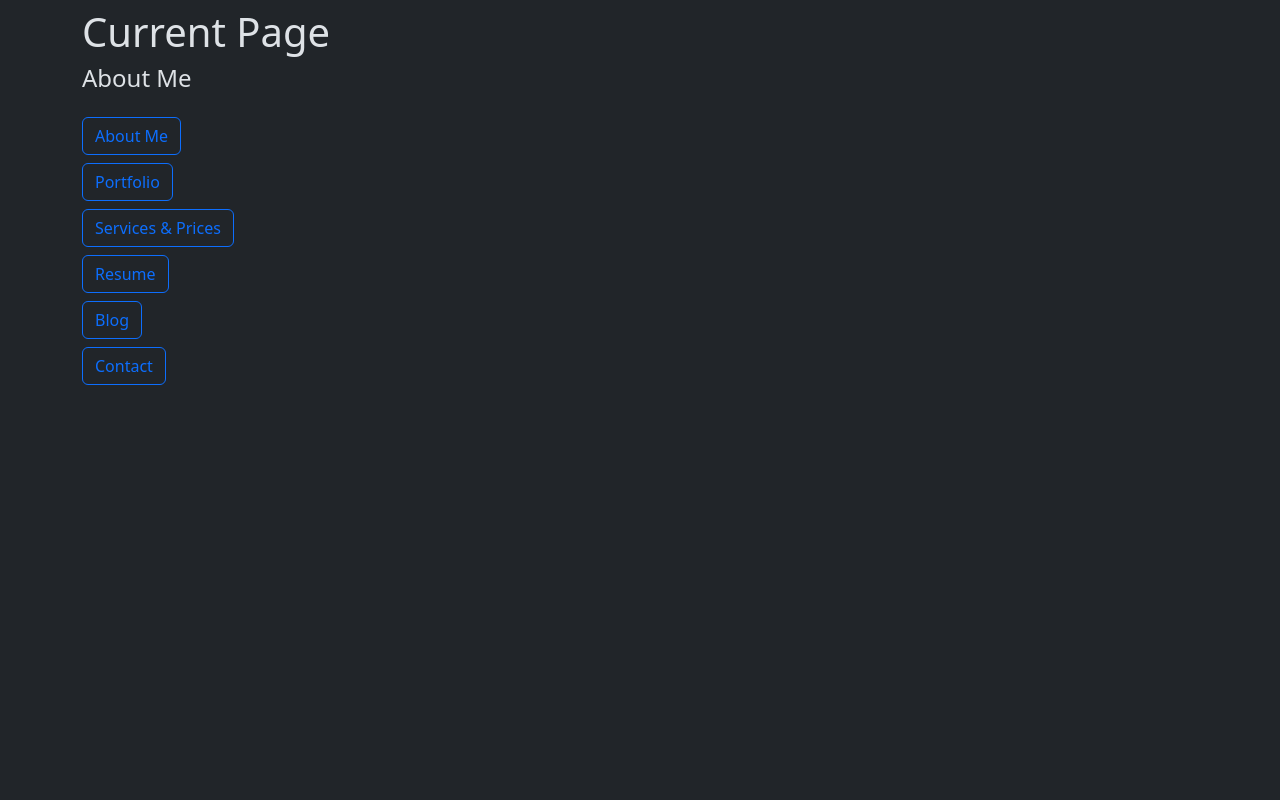
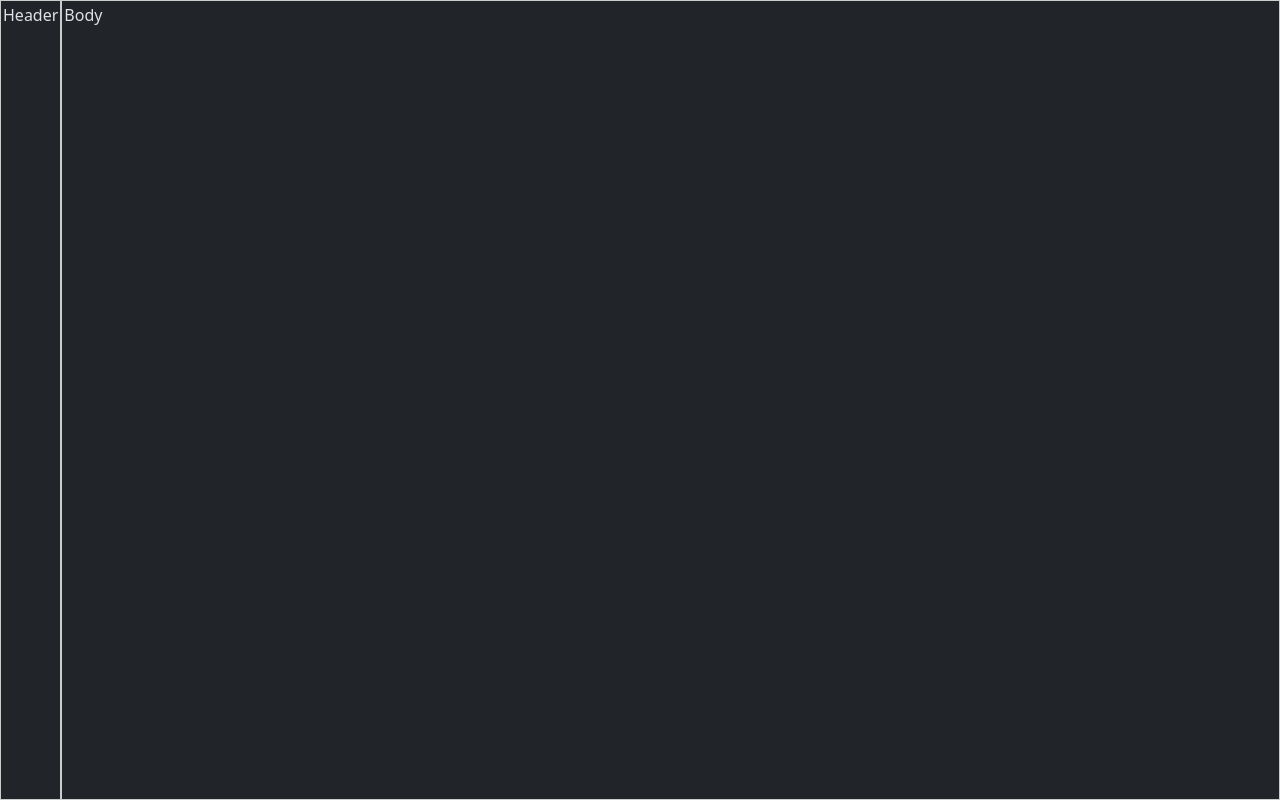
Before and after one commit to mineot/website, a React (Vite) app: page / in a window 1280 px wide. Built offline with nearby package versions, Linux system fonts and the light colour scheme.

Commit message:
alpha/react - new base layout

```diff
--- a/src/app/App.tsx
+++ /dev/null
@@ -1,36 +0,0 @@
-import { BrowserRouter, Route, Routes } from "react-router-dom";
-
-const items = [
-  { to: "/", text: "About Me" },
-  { to: "/portfolio", text: "Portfolio" },
-  { to: "/service_pricing", text: "Services & Prices" },
-  { to: "/resume", text: "Resume" },
-  { to: "/blog", text: "Blog" },
-  { to: "/contact", text: "Contact" },
-];
-
-export default function App() {
-  const routes = items.map((item: any) => (
-    <Route path={item.to} element={<h4>{item.text}</h4>} />
-  ));
-
-  const links = items.map((item: any) => (
-    <div className="mb-2">
-      <a href={item.to} className="btn btn-outline-primary">
-        <span>{item.text}</span>
-      </a>
-    </div>
-  ));
-
-  return (
-    <div className="container pt-2">
-      <div className="mb-4">
-        <h1>Current Page</h1>
-        <BrowserRouter>
-          <Routes>{routes}</Routes>
-        </BrowserRouter>
-      </div>
-      {links}
-    </div>
-  );
-}
--- /dev/null
+++ b/src/app/app.scss
@@ -0,0 +1,50 @@
+@mixin app {
+  width: 100vw;
+  height: 100vh;
+  display: flex;
+  overflow: hidden;
+}
+
+@mixin header {
+  flex: 0;
+  padding: 2px;
+  border: 1px solid #ccc;
+}
+
+@mixin body {
+  flex: 1;
+  padding: 2px;
+  border: 1px solid #ccc;
+}
+
+// SMALL
+@media screen and (max-width: 768px) {
+  .app {
+    @include app;
+    flex-direction: column;
+
+    .header {
+      @include header;
+    }
+
+    .body {
+      @include body;
+    }
+  }
+}
+
+// LARGE
+@media screen and (min-width: 768px) {
+  .app {
+    @include app;
+    flex-direction: row;
+
+    .header {
+      @include header;
+    }
+
+    .body {
+      @include body;
+    }
+  }
+}
--- /dev/null
+++ b/src/app/app.tsx
@@ -0,0 +1,20 @@
+import { BrowserRouter, Routes } from "react-router-dom";
+import { links, routeAnchors } from "./app.components";
+
+export default function App() {
+  return (
+    <div className="app">
+      <div className="header">Header</div>
+      <div className="body">Body</div>
+    </div>
+    // <div className="container pt-2">
+    //   <div className="mb-4">
+    //     <h1>Current Page</h1>
+    //     <BrowserRouter>
+    //       <Routes>{routeAnchors}</Routes>
+    //     </BrowserRouter>
+    //   </div>
+    //   {links}
+    // </div>
+  );
+}
--- a/src/main.scss
+++ b/src/main.scss
@@ -1,2 +1,3 @@
 @import "./../node_modules/bootstrap/dist/css/bootstrap.min.css";
 @import "./../node_modules/bootstrap-icons/font/bootstrap-icons.min.css";
+@import "./app/app.scss";
--- a/src/main.tsx
+++ b/src/main.tsx
@@ -4,7 +4,7 @@ import "bootstrap/dist/js/bootstrap.min.js";
 import React from "react";
 import ReactDOM from "react-dom/client";
 
-import App from "@/app/App";
+import App from "@/app/app";
 
 ReactDOM.createRoot(document.getElementById("root")!).render(
   <React.StrictMode>
```
Also changed, not shown: src/app/app.components.tsx (added, +24 -0 lines).
